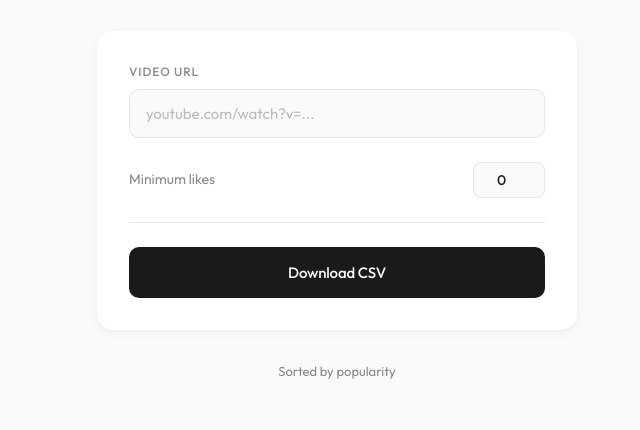
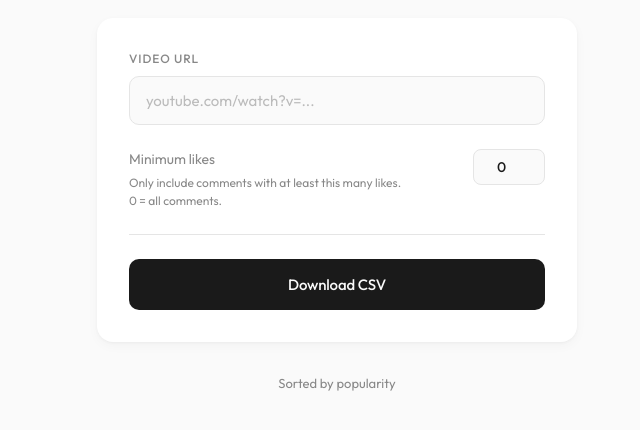
Before and after one commit to vladzhila/yt-comments-downloader, a website: page index.html in a window 1280 px wide. Shown: the part 234-664 px from the top of the page, without its empty margins (303-943 px from the left). Drawn offline with Linux system fonts and the light colour scheme.

Commit message:
Clarify minimum likes helper text
Split the 0 = all comments note onto its own line for easier scanning and keep a UI test around the copy.

```diff
--- a/index.html
+++ b/index.html
@@ -145,11 +145,17 @@
 
       .options-row {
         display: flex;
-        align-items: center;
+        align-items: flex-start;
         justify-content: space-between;
         margin-bottom: 1.5rem;
         padding-bottom: 1.5rem;
         border-bottom: 1px solid var(--border);
+      }
+
+      .option-text {
+        display: flex;
+        flex-direction: column;
+        gap: 0.25rem;
       }
 
       .option-group {
@@ -161,6 +167,15 @@
       .option-label {
         font-size: 0.875rem;
         color: var(--text-muted);
+      }
+
+      .option-helper {
+        font-size: 0.75rem;
+        color: var(--text-muted);
+      }
+
+      .option-helper-detail {
+        display: block;
       }
 
       .number-input {
@@ -332,7 +347,13 @@
         </div>
 
         <div class="options-row">
-          <span class="option-label">Minimum likes</span>
+          <div class="option-text">
+            <span class="option-label">Minimum likes</span>
+            <span class="option-helper">
+              Only include comments with at least this many likes.
+              <span class="option-helper-detail">0 = all comments.</span>
+            </span>
+          </div>
           <div class="option-group">
             <input
               type="number"
```
Also changed, not shown: index.test.ts (+6 -0 lines).
